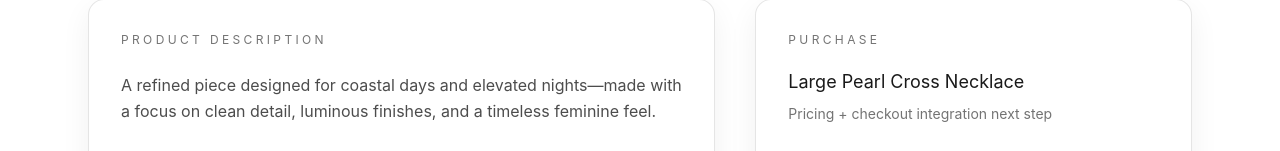
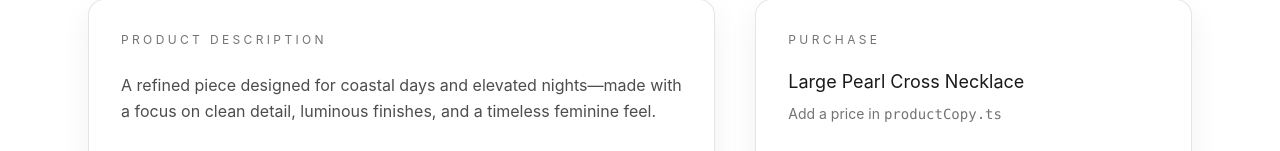
Before and after one commit to Decryxt/ksd-site, a React (Vite) app: page /product/necklaces/large-pearl-cross-necklace in a window 1280 px wide. Shown: the part 649-800 px from the top of the page. Built offline with nearby package versions, Linux system fonts and the light colour scheme.

Commit message:
details and price

```diff
--- a/src/data/productCopy.ts
+++ b/src/data/productCopy.ts
@@ -1,23 +1,53 @@
 export type CategoryKey = "necklaces" | "bracelets" | "earrings" | "high-end-pearls";
 
 export type ProductCopy = {
-  title?: string; // optional override
+  title?: string;
   shortDescription?: string;
   description?: string;
   details?: string[];
+  price?: number; // NEW
 };
 
-export const productCopy: Partial<Record<CategoryKey, Record<string /* slug */, ProductCopy>>> = {
+export const productCopy: Partial<Record<CategoryKey, Record<string, ProductCopy>>> = {
   necklaces: {
-    // Example (optional):
-    // "blush-ombre-initial": {
+    // "large-pearl-cross-necklace": {
+    //   price: 118,
     //   shortDescription: "Faceted ombré beads with gold-filled accents and a centered initial.",
     //   description: "Full story here...",
     //   details: ["Gold-filled findings", "Handmade in small batches"],
     // },
   },
+
   bracelets: {},
-  earrings: {},
+
+  earrings: {
+    "ophelia-earrings": {
+      price: 84,
+      shortDescription: "Luminous baroque pearls suspended from gold-filled hoops.",
+      description:
+        "The Ophelia Earrings feature softly sculpted baroque freshwater pearls suspended from delicate gold-filled hoops. Designed to reflect light with every movement, they bring an effortless coastal elegance to both daytime linen and evening silhouettes.",
+      details: [
+        "Baroque freshwater pearls",
+        "Gold-filled hardware",
+        "Lightweight drop design",
+        "Hand-assembled in small batches",
+      ],
+    },
+
+    "pearl-bead-earrings": {
+      price: 68,
+      shortDescription: "A minimalist pearl drop with a soft, warm glow.",
+      description:
+        "Delicate pearl drops designed for everyday elegance—simple, luminous, and effortlessly coastal. Lightweight and flattering, they’re made to pair with anything from linen sets to evening looks.",
+      details: [
+        "Freshwater pearl drop",
+        "Gold-filled hardware",
+        "Lightweight everyday wear",
+        "Hand-assembled in small batches",
+      ],
+    },
+  },
+
   "high-end-pearls": {},
 };
 
--- a/src/pages/Product/ProductPage.tsx
+++ b/src/pages/Product/ProductPage.tsx
@@ -38,6 +38,14 @@ function categoryBackHref(category: CategoryKey) {
     case "high-end-pearls":
       return "/archive/high-end-pearl-designs";
   }
+}
+
+function formatUSD(value?: number) {
+  if (typeof value !== "number") return null;
+  return new Intl.NumberFormat("en-US", {
+    style: "currency",
+    currency: "USD",
+  }).format(value);
 }
 
 /**
@@ -161,6 +169,9 @@ export default function ProductPage() {
   const description = custom?.description ?? fallback.description;
   const details = custom?.details ?? fallback.details;
 
+  // NEW: PRICE
+  const priceText = formatUSD(custom?.price);
+
   return (
     <div className="bg-white text-black">
       {/* HERO (smaller, "old style": black title + fade-to-white at bottom) */}
@@ -220,6 +231,11 @@ export default function ProductPage() {
               <p className="mt-5 text-black/60 text-base md:text-lg leading-relaxed">
                 {shortDescription}
               </p>
+
+              {/* Optional subtle price in hero area */}
+              {priceText ? (
+                <div className="mt-3 text-black/55 text-sm tracking-wide">{priceText}</div>
+              ) : null}
             </div>
           </motion.div>
         </div>
@@ -264,9 +280,14 @@ export default function ProductPage() {
 
               <div className="mt-5">
                 <div className="text-black/90 text-lg">{title}</div>
-                <div className="text-black/55 mt-2 text-sm">
-                  Pricing + checkout integration next step
-                </div>
+
+                {priceText ? (
+                  <div className="text-black/70 mt-2 text-sm tracking-wide">{priceText}</div>
+                ) : (
+                  <div className="text-black/55 mt-2 text-sm">
+                    Add a price in <span className="font-mono">productCopy.ts</span>
+                  </div>
+                )}
               </div>
 
               <button
```
Also changed, not shown: src/assets/products/earrings/Hero/Ophelia Earrings Hero.jpg (renamed from src/assets/products/earrings/Hero/Pearl Coin Earrings Hero.jpg), src/assets/products/earrings/Ophelia Earrings.png (renamed from src/assets/products/earrings/Pearl Coin Earrings.png).
